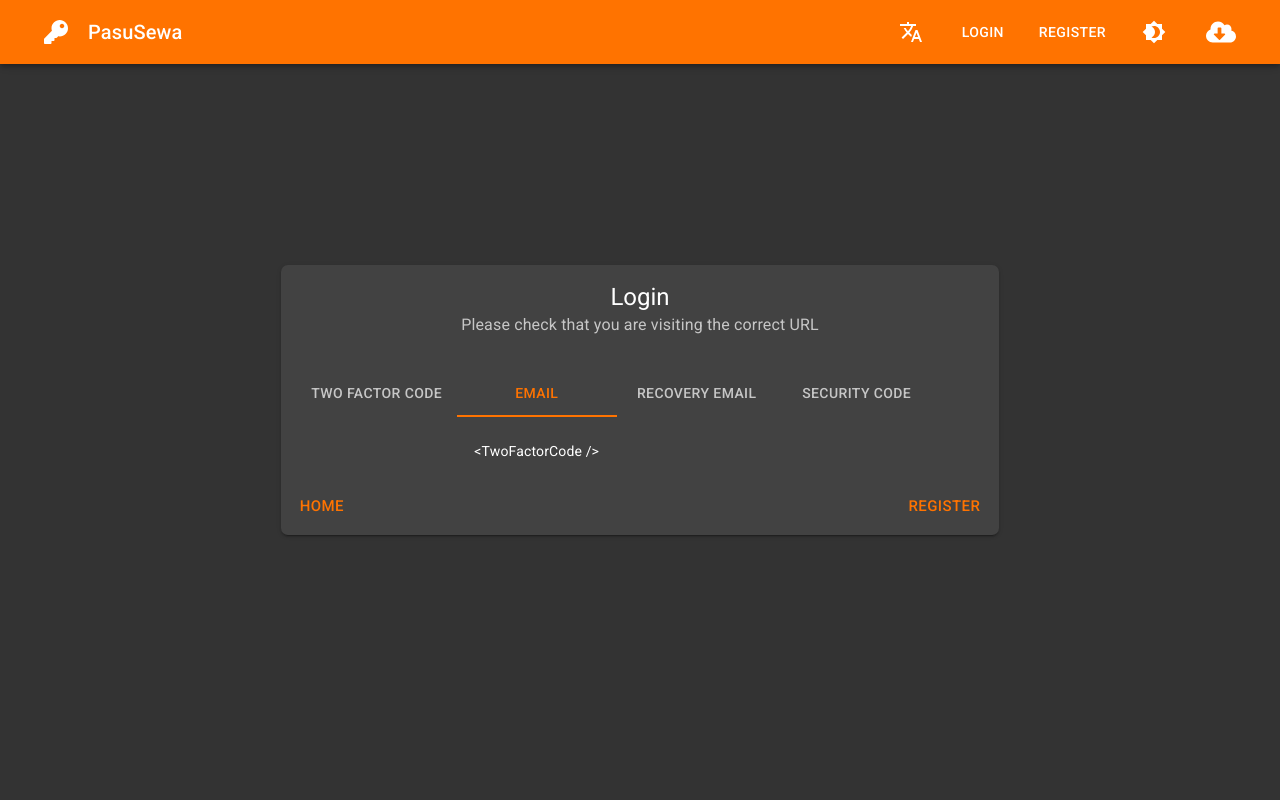
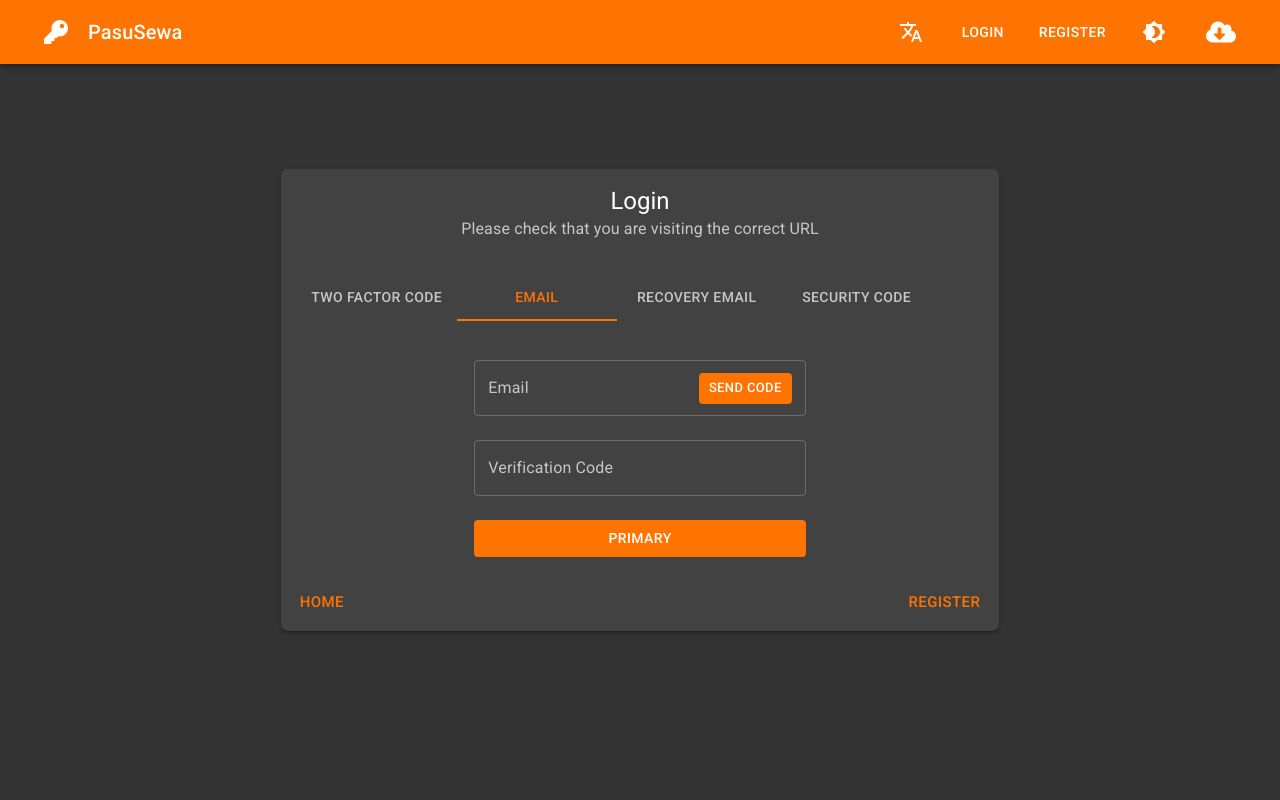
Before and after one commit to TheMrCorvy/Desktop-Frontend, a React (Create React App) app: page /login in a window 1280 px wide. Both pictures are taken after a click on the tab "EMAIL". Shown: the top 800 px of the page. Built offline with nearby package versions, Linux system fonts and the light colour scheme.

Commit message:
finished styling the loginWithEmailCode component

```diff
--- /dev/null
+++ b/src/components/Sections/LoginOptions/EmailCode/index.tsx
@@ -0,0 +1,50 @@
+import React from "react"
+import {
+	Box,
+	Grid,
+	TextField,
+	Button,
+	InputAdornment,
+	OutlinedInput,
+	InputLabel,
+	FormControl,
+} from "@material-ui/core"
+
+const EmailCode = ({ testing }: { testing?: boolean }) => {
+	return (
+		<Box component="div" style={{ marginTop: 15 }}>
+			<Grid container justify="center" spacing={3}>
+				<Grid item xs={12}>
+					<FormControl variant="outlined" fullWidth>
+						<InputLabel htmlFor="outlined-adornment-password">Email</InputLabel>
+						<OutlinedInput
+							label="Email"
+							endAdornment={
+								<InputAdornment position="end">
+									<Button
+										variant="contained"
+										color="primary"
+										size="small"
+										disableElevation
+									>
+										Send Code
+									</Button>
+								</InputAdornment>
+							}
+						/>
+					</FormControl>
+				</Grid>
+				<Grid item xs={12}>
+					<TextField variant="outlined" label="Verification Code" fullWidth />
+				</Grid>
+				<Grid item xs={12}>
+					<Button variant="contained" color="primary" fullWidth disableElevation>
+						Primary
+					</Button>
+				</Grid>
+			</Grid>
+		</Box>
+	)
+}
+
+export default EmailCode
--- a/src/pages/Login/index.tsx
+++ b/src/pages/Login/index.tsx
@@ -28,6 +28,7 @@ import { RootState } from "../../redux/store"
 import { translate } from "../../lang"
 
 import TwoFactorCode from "../../components/Sections/LoginOptions/TwoFactorCode"
+import EmailCode from "../../components/Sections/LoginOptions/EmailCode"
 
 const useStyles = makeStyles((theme: Theme) =>
 	createStyles({
@@ -102,6 +103,8 @@ const Login: FC = () => {
 		switch (option) {
 			case 0:
 				return <TwoFactorCode />
+			case 1:
+				return <EmailCode />
 
 			default:
 				return "<TwoFactorCode />"
```
